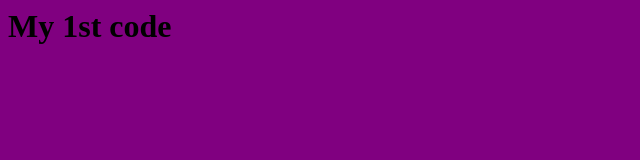
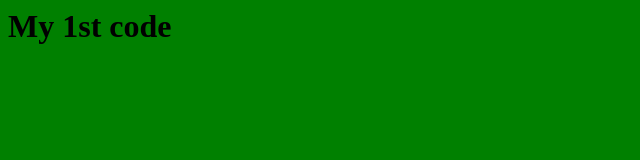
Before and after one commit to AbhishekHShelar/fresherbatchApril22, a plain HTML site: page index.html in a window 1280 px wide. Shown: the whole page, without its empty margins (0-640 px from the left). Drawn offline with Linux system fonts and the light colour scheme.

Commit message:
changes in index.html

```diff
--- a/index.html
+++ b/index.html
@@ -2,7 +2,7 @@
 <head>
 <title>1st HTML file</title>
 </head>
-<body bgcolor= "purple">
+<body bgcolor= "green">
 
 <h1>My 1st code</h1>
 
```
